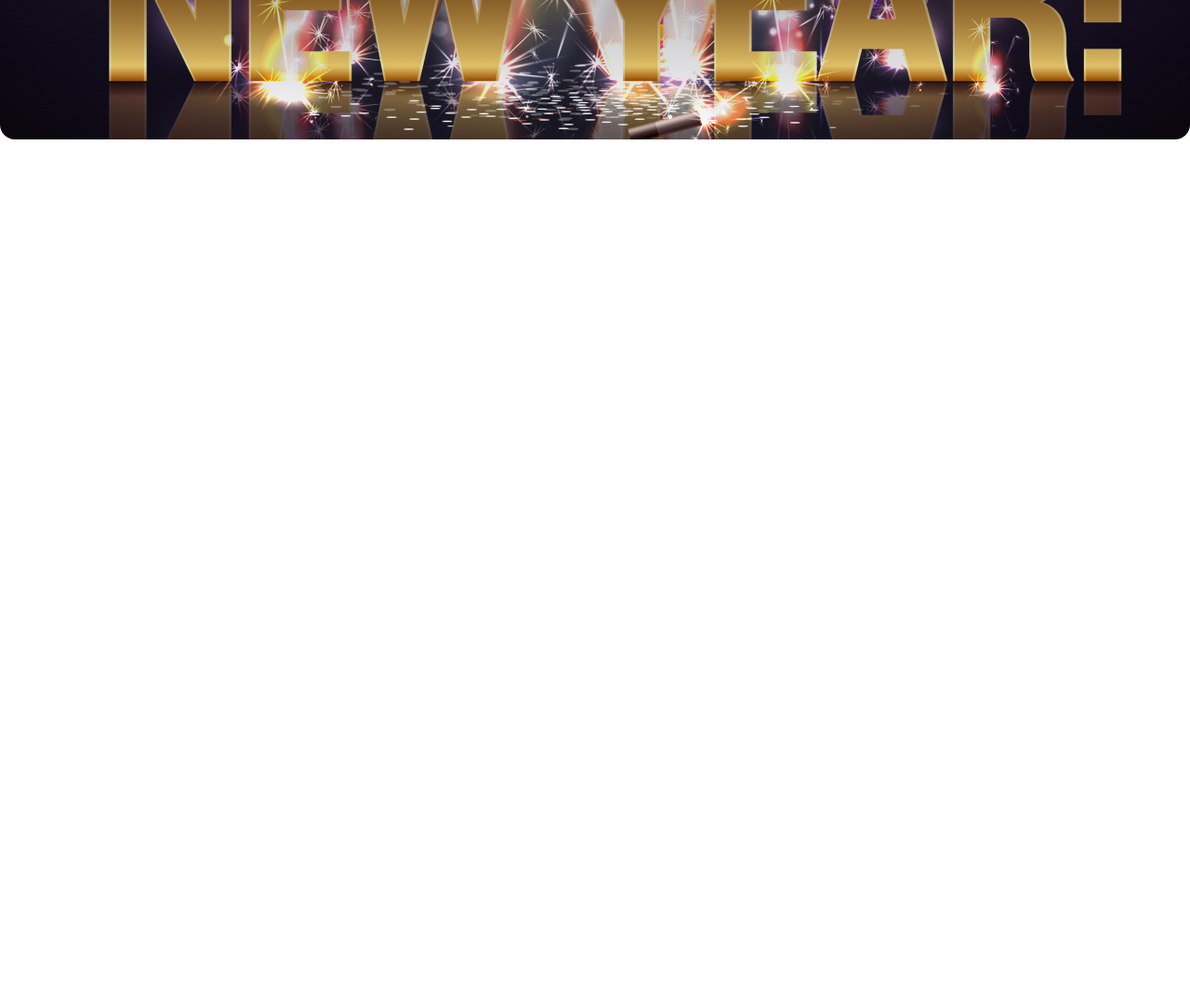
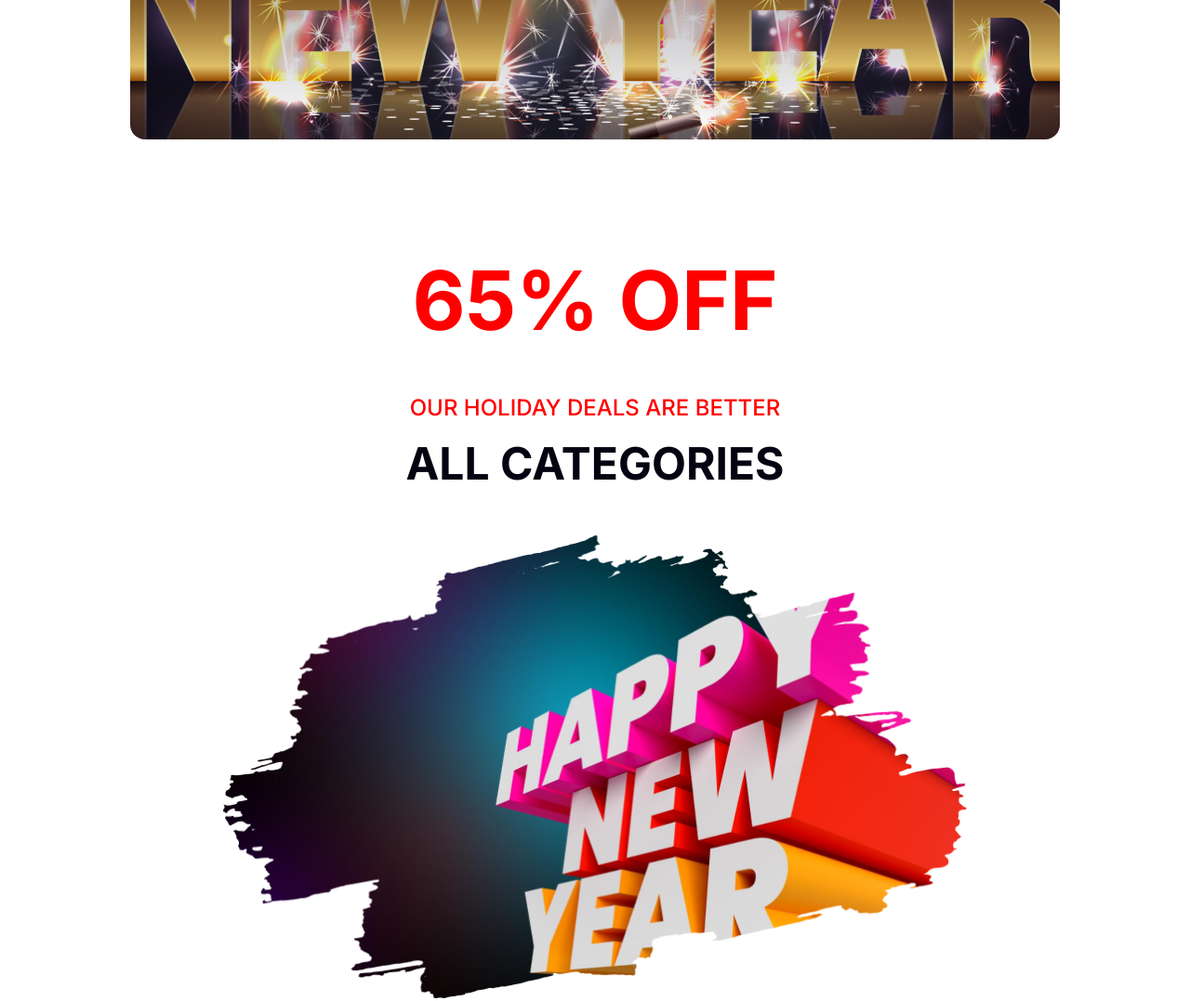
Before and after one commit to SayedSheikh/new-year-offer, a plain HTML site: page index.html in a window 1280 px wide. Shown: the part 500-1577 px from the top of the page at 93% size. Before the commit the page ends 800 px from the top, so only its background shows below. Drawn offline with Linux system fonts and the light colour scheme.

Commit message:
offer added

```diff
--- a/index.html
+++ b/index.html
@@ -21,7 +21,14 @@
         </h1>
       </div>
     </header>
-    <main></main>
+    <main>
+      <section class="offer">
+        <h1 class="text-center">65% OFF</h1>
+        <h4 class="text-center">OUR HOLIDAY DEALS ARE BETTER</h4>
+        <h2 class="text-center">ALL CATEGORIES</h2>
+        <img src="./images/New Year Photo.png" alt="" />
+      </section>
+    </main>
     <footer></footer>
   </body>
 </html>
--- a/style.css
+++ b/style.css
@@ -8,9 +8,10 @@
   text-align: center;
 }
 /* header section style */
-
+header {
+  padding: 50px 140px 0 140px;
+}
 .hero {
-  width: 1280px;
   height: 600px;
   display: flex;
   flex-direction: column;
@@ -20,8 +21,7 @@
   background: linear-gradient(180deg, #070211 0%, rgba(7, 2, 17, 0) 100%),
     url(./images/Banner\ Image.png);
   background-position: center;
-  margin: 0 auto;
-  margin-top: 50px;
+  background-repeat: no-repeat;
   margin-bottom: 120px;
 }
 .hero h1 {
@@ -38,3 +38,43 @@
   margin-bottom: 16px;
   color: white;
 }
+
+/* main style */
+
+main {
+  padding: 0 140px;
+}
+
+.offer {
+  display: flex;
+  flex-direction: column;
+  align-items: center;
+}
+
+.offer h1 {
+  color: #f00;
+  font-family: Inter;
+  font-size: 88px;
+  font-weight: 700;
+  margin-bottom: 48px;
+}
+
+.offer h4 {
+  color: #f00;
+  font-family: Inter;
+  font-size: 24px;
+  font-weight: 500;
+  margin-bottom: 16px;
+}
+
+.offer h2 {
+  color: #070211;
+  font-family: Inter;
+  font-size: 48px;
+  font-weight: 700;
+  margin-bottom: 48px;
+}
+.offer img {
+  width: 800px;
+  margin-bottom: 120px;
+}
```
